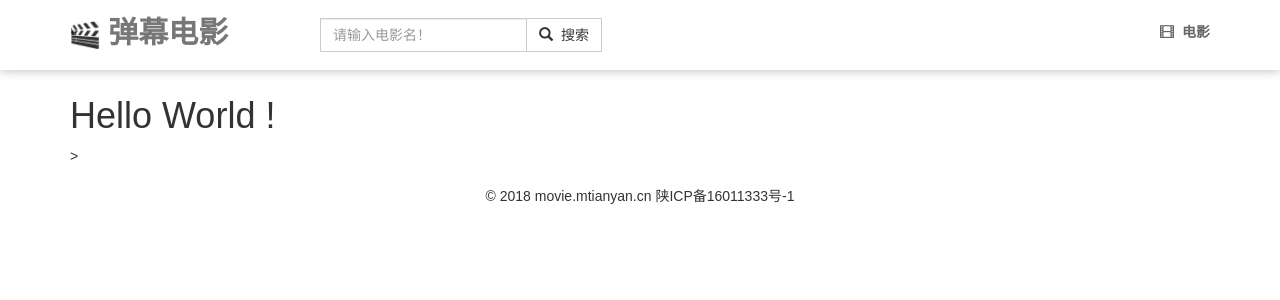
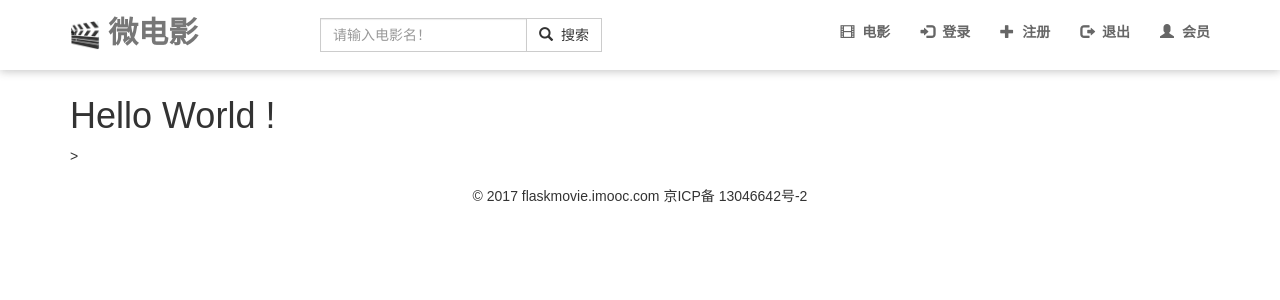
Before and after one commit to Guangzhan/movie_project, a Flask app: page / in a window 1280 px wide. Shown: the top 300 px of the page. Run offline with Flask 2, Linux system fonts and the light colour scheme; some libraries are stand-ins or nearby versions.

Commit message:
home
Index.html

```diff
--- a/app/templates/home/home.html
+++ b/app/templates/home/home.html
@@ -1,4 +1,4 @@
- <!doctype html>
+<!doctype html>
 <html lang="zh-CN">
 <head>
     <meta charset="UTF-8">
@@ -6,22 +6,24 @@
     <meta name="renderer" content="webkit">
     <meta http-equiv="X-UA-Compatible" content="IE=edge">
     <meta name="viewport" content="width=device-width, initial-scale=1 , user-scalable=no">
-    <title>mtianyan弹幕电影</title>
-    <link rel="shortcut icon" href="{{ url_for('static',filename='base/images/logo.png') }}">
-    <link rel="stylesheet" href="{{ url_for('static',filename='base/css/bootstrap.min.css') }}">
-    <link rel="stylesheet" href="{{ url_for('static',filename='base/css/bootstrap-movie.css') }}">
-    <link rel="stylesheet" href="{{ url_for('static',filename='base/css/animate.css') }}">
+    <title>微电影</title>
+    <link rel="shortcut icon" href="{{url_for('static',filename='base/images/logo.png')}}">
+    <link rel="stylesheet" href="{{url_for('static',filename='base/css/bootstrap.min.css')}}">
+    <link rel="stylesheet" href="{{url_for('static',filename='base/css/bootstrap-movie.css')}}">
+    <link rel="stylesheet" href="{{url_for('static',filename='base/css/animate.css')}}">
     <style>
         .navbar-brand>img {
             display: inline;
         }
-                .media{
+
+    </style>
+    <style>
+        .media{
             padding:3px;
             border:1px solid #ccc
         }
 
     </style>
-    {% block css %} {% endblock %}
 </head>
 
 <body>
@@ -35,8 +37,8 @@
                 <span class="icon-bar"></span>
                 <span class="icon-bar"></span>
             </button>
-            <a href="{{url_for('home.index')}}" class="navbar-brand" style="width:250px;">
-                <img src="{{ url_for('static',filename='base/images/logo.png') }}" style="height:30px;">&nbsp;弹幕电影
+            <a href="index.html" class="navbar-brand" style="width:250px;">
+                <img src="{{url_for('static',filename='base/images/logo.png')}}" style="height:30px;">&nbsp;微电影
             </a>
         </div>
         <!--小屏幕导航按钮和logo-->
@@ -44,30 +46,28 @@
         <div class="navbar-collapse collapse">
             <form class="navbar-form navbar-left" role="search" style="margin-top:18px;">
                 <div class="form-group input-group">
-                    <input type="text" class="form-control" placeholder="请输入电影名！" id="key_movie">
+                    <input type="text" class="form-control" placeholder="请输入电影名！">
                     <span class="input-group-btn">
-                        <a class="btn btn-default" id="do_search"><span class="glyphicon glyphicon-search"></span>&nbsp;搜索</a>
+                        <a class="btn btn-default" href="search.html"><span class="glyphicon glyphicon-search"></span>&nbsp;搜索</a>
                     </span>
                 </div>
             </form>
             <ul class="nav navbar-nav navbar-right">
                 <li>
-                    <a class="curlink" href="{{url_for('home.index')}}"><span class="glyphicon glyphicon-film"></span>&nbsp;电影</a>
-                </li>
-                <!--
-                <li>
-                    <a class="curlink" href="{{ url_for('home.login')}}"><span class="glyphicon glyphicon-log-in"></span>&nbsp;登录</a>
+                    <a class="curlink" href="index.html"><span class="glyphicon glyphicon-film"></span>&nbsp;电影</a>
                 </li>
                 <li>
-                    <a class="curlink" href="{{ url_for('home.register')}}"><span class="glyphicon glyphicon-plus"></span>&nbsp;注册</a>
+                    <a class="curlink" href="login.html"><span class="glyphicon glyphicon-log-in"></span>&nbsp;登录</a>
                 </li>
                 <li>
-                    <a class="curlink" href="{{ url_for('home.logout')}}"><span class="glyphicon glyphicon-log-out"></span>&nbsp;退出</a>
+                    <a class="curlink" href="register.html"><span class="glyphicon glyphicon-plus"></span>&nbsp;注册</a>
                 </li>
                 <li>
-                    <a class="curlink" href="{{ url_for('home.user')}}"><span class="glyphicon glyphicon-user"></span>&nbsp;会员</a>
+                    <a class="curlink" href="logout.html"><span class="glyphicon glyphicon-log-out"></span>&nbsp;退出</a>
                 </li>
-                -->
+                <li>
+                    <a class="curlink" href="user.html"><span class="glyphicon glyphicon-user"></span>&nbsp;会员</a>
+                </li>
             </ul>
         </div>
         <!--导航-->
@@ -77,7 +77,7 @@
 <!--导航-->
 <!--内容-->
 <div class="container" style="margin-top:76px">
-    {% block content %}{% endblock %}
+    {% block content %} {% endblock %}
 </div>
 <!--内容-->
 <!--底部-->
@@ -86,18 +86,19 @@
         <div class="row">
             <div class="col-md-12">
                 <p>
-                    ©&nbsp;2018&nbsp;movie.mtianyan.cn&nbsp;陕ICP备16011333号-1
+                    ©&nbsp;2017&nbsp;flaskmovie.imooc.com&nbsp;京ICP备 13046642号-2
                 </p>
             </div>
         </div>
     </div>
 </footer>
 <!--底部-->
-<script src="{{ url_for('static',filename='base/js/jquery.min.js') }}"></script>
-<script src="{{ url_for('static',filename='base/js/bootstrap.min.js') }}"></script>
-<script src="{{ url_for('static',filename='base/js/jquery.singlePageNav.min.js') }}"></script>
-<script src="{{ url_for('static',filename='base/js/wow.min.js') }}"></script>
-<script src="{{ url_for('static',filename='lazyload/jquery.lazyload.min.js') }}"></script>
+<script src="{{url_for('static',filename='base/js/jquery.min.js')}}"></script>
+<script src="{{url_for('static',filename='base/js/bootstrap.min.js')}}"></script>
+<script src="{{url_for('static',filename='base/js/jquery.singlePageNav.min.js')}}"></script>
+<script src="{{url_for('static',filename='base/js/wow.min.js')}}"></script>
+<script src="{{url_for('static',filename='lazyload/jquery.lazyload.min.js')}}"></script>
+<script src="//cdn.bootcss.com/holder/2.9.4/holder.min.js"></script>
 <script>
     $(function() {
         new WOW().init();
@@ -109,16 +110,8 @@
         $("img.lazy").lazyload({
             effect: "fadeIn"
         });
-        $("#do_search").click(function () {
-            var key = $("#key_movie").val();
-            location.href = "{{ url_for('home.search', page=1) }}?key=" + key
-        });
     });
 
 </script>
-<script src="https://cdn.bootcss.com/holder/2.9.4/holder.min.js"></script>
-{% block js %}
-
-{% endblock %}
 </body>
 </html>
--- a/app/templates/home/index.html
+++ b/app/templates/home/index.html
@@ -2,4 +2,4 @@
 
 {% block content %}
 <h1>Hello World !</h1>>
-{% endblock%}
+{% endblock %}
```
